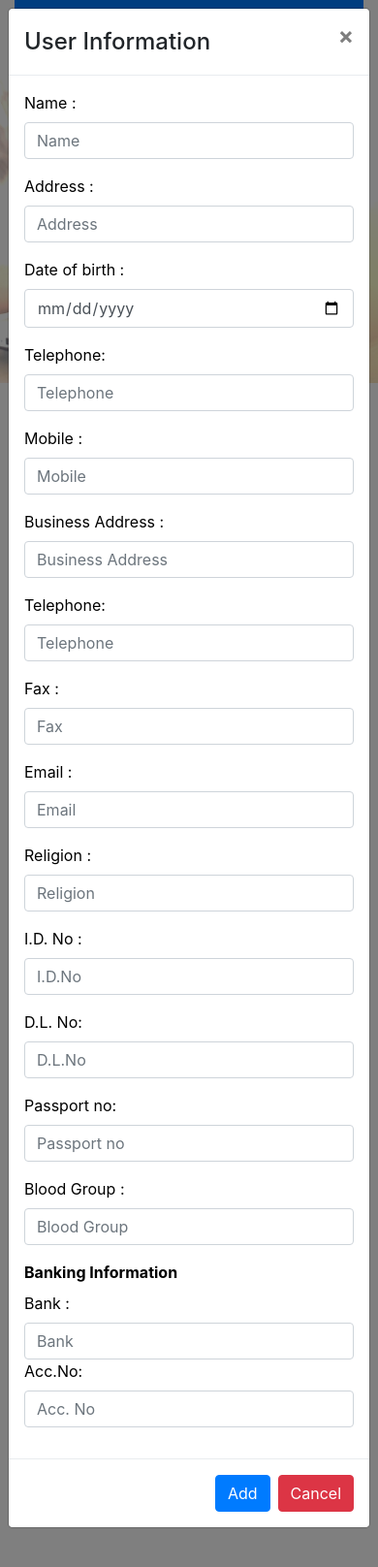
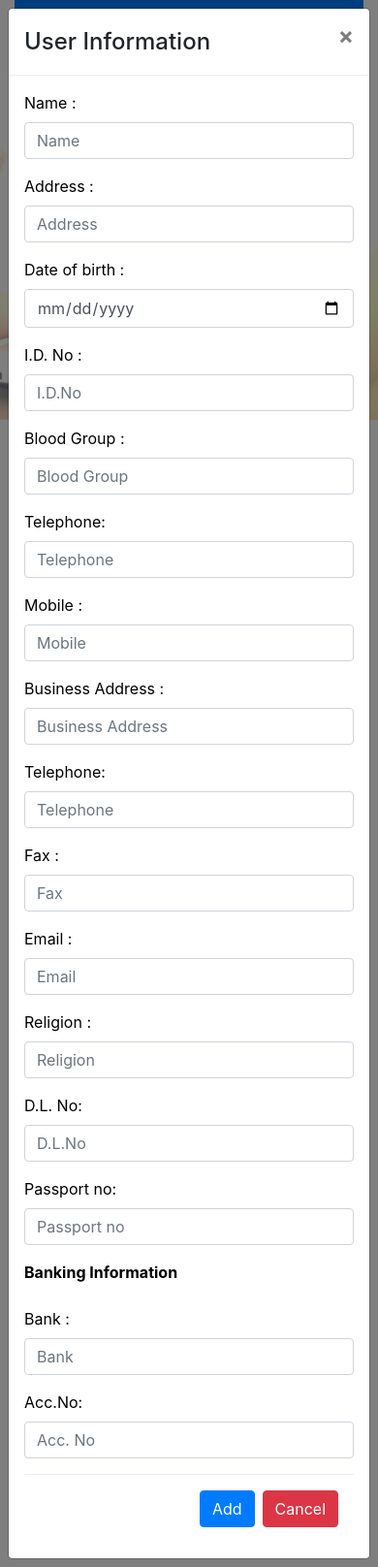
Before and after one commit to gayaniillankoon/ediary, a PHP site: page /profile.php in a window 390 px wide, after a click on "Add Details". Shown: the whole page at 97% size. Run offline with PHP 8.4, Linux system fonts and the light colour scheme; the visitor is signed in with stand-in values (Sample User, id 1); data that the repository does not hold is empty.

Commit message:
changes in nav bar

```diff
--- a/calculator.php
+++ b/calculator.php
@@ -59,7 +59,7 @@ session_start(); // start the session
                                                  background-repeat: no-repeat;
                                                  background-size: cover;">
 <div class="container-fluid">
-    <?php include_once 'includes/nav.php'?></div>
+    <?php $page='calculator'; include_once 'includes/nav.php'?></div>
 
 <div class="row"><div class="col-md-12"></div></div>
 <br><br><br>
--- a/contacts.php
+++ b/contacts.php
@@ -34,7 +34,7 @@ session_start(); // start the session
 
 
 <div class="container-fluid">
-    <?php include_once 'includes/nav.php'?>
+    <?php $page='contacts'; include_once 'includes/nav.php'?>
 <br/>
 
 <div class="row">
--- a/findlocation.php
+++ b/findlocation.php
@@ -47,7 +47,7 @@ session_start(); // start the session
                                                  background-repeat: no-repeat;
                                                  background-size: cover;">
 <div class="container-fluid">
-    <?php include_once 'includes/nav.php'?>
+    <?php $page='findlocation'; include_once 'includes/nav.php'?>
 
 <div class="row">
     <div class="col-md-2"></div>
--- a/home.php
+++ b/home.php
@@ -35,7 +35,7 @@ session_start(); // start the session
                                                  background-size: cover;">
 
 <div class="container-fluid">
-    <?php include_once 'includes/nav.php'?>
+    <?php $page='home'; include_once 'includes/nav.php'?>
 
 <div class="container-fluid">
 <div class="row">
--- a/includes/nav.php
+++ b/includes/nav.php
@@ -1,26 +1,26 @@
 <nav class="navbar navbar-expand-sm bg-primary navbar-dark">
     <ul class="navbar-nav">
-        <li class="nav-item ">
+        <li class="<?php if($page=='home'){echo 'active';}?>">
             <a class="nav-link" href="home.php">My Home</a>
         </li>
-        <li class="nav-item active">
+        <li class="<?php if($page=='note'){echo 'active';}?>">
             <a class="nav-link" href="note.php">My Daily Notes</a>
         </li>
-        <li class="nav-item">
+        <li class="<?php if($page=='contacts'){echo 'active';}?>">
             <a class="nav-link" href="contacts.php">My Contacts</a>
         </li>
-        <li class="nav-item">
+        <li class="<?php if($page=='calculator'){echo 'active';}?>">
             <a class="nav-link" href="calculator.php">Calculator</a>
         </li>
-        <li class="nav-item">
+        <li class="<?php if($page=='findlocation'){echo 'active';}?>">
             <a class="nav-link" href="findlocation.php">My Location</a>
         </li>
-        <li class="nav-item">
+        <li class="<?php if($page=='profile'){echo 'active';}?>">
             <a class="navbar-brand" href="profile.php">
                 <img src="includes/images/avatar.png" alt="Logo" style="width:40px;">
             </a>
         </li>
-        <li class="nav-item">
+        <li class="<?php if($page=='logout'){echo 'active';}?>">
             <a class="nav-link" href="logout.php">Logout</a>
         </li>
     </ul>
--- a/note.php
+++ b/note.php
@@ -115,7 +115,7 @@ session_start(); // start the session
                                                  background-size: cover;">
 
 <div class="container-fluid">
-<?php include_once 'includes/nav.php'?>
+<?php $page='note'; include_once 'includes/nav.php'?>
 </div>
 <br/>
 
--- a/profile.php
+++ b/profile.php
@@ -34,13 +34,19 @@ session_start(); // start the session
 
 
 <div class="container-fluid">
-    <?php include_once 'includes/nav.php'?>
+    <?php $page='profile'; include_once 'includes/nav.php'?>
 <br/>
 
 <div class="row">
 <div class="col-sm-12">
   <button type="button" class="btn btn-success" data-toggle="modal" data-target="#nwdetails">
   Add Details
+  </button>
+  <button type="button" class="btn btn-info" data-toggle="modal" data-target="#nwdetails">
+  Edit Details
+  </button>
+   <button type="button" class="btn btn-danger" data-toggle="modal" data-target="#nwdetails">
+  Delete Details
   </button>
 
 
@@ -59,70 +65,137 @@ session_start(); // start the session
       <div class="modal-body">
        <form action="addprofile.php" method="post">
 
+      <div class="row">
+      <div class="col-md-12">
         <div class="form-group">
             <label for="name" style="color: black">Name :</label>
             <input type="text" class="form-control" id="name" placeholder="Name" name="name">
         </div>
+      </div>
+      </div>
+
+      <div class="row">
+      <div class="col-md-12">
         <div class="form-group">
             <label for="address" style="color: black">Address :</label>
             <input type="text" class="form-control" id="address" placeholder="Address" name="address">
         </div>
+      </div>
+      </div>
+
+      <div class="row">
+      <div class="col-md-4">
        <div class="form-group">
             <label for="birth" style="color: black">Date of birth :</label>
             <input type="date" class="form-control" id="birth" placeholder="Date of birth" name="birth">
        </div>
+      </div>
+      <div class="col-md-4">
+       <div class="form-group">
+            <label for="IDP" style="color: black">I.D. No :</label>
+            <input type="text" class="form-control" id="ID" placeholder="I.D.No" name="IDP">
+        </div>
+      </div>
+      <div class="col-md-4">
+       <div class="form-group">
+            <label for="blood" style="color: black">Blood Group :</label>
+            <input type="text" class="form-control" id="blood" placeholder="Blood Group" name="blood">
+        </div>
+      </div>
+      </div>
+
+
+      <div class="row">
+      <div class="col-md-6">
        <div class="form-group">
             <label for="tel" style="color: black">Telephone:</label>
             <input type="text" class="form-control" id="tel" placeholder="Telephone" name="tel">
         </div>
+      </div>
+      <div class="col-md-6">
         <div class="form-group">
             <label for="mobile" style="color: black">Mobile :</label>
             <input type="text" class="form-control" id="mobile" placeholder="Mobile" name="mobile">
         </div>
+      </div>
+      </div>
+
+      <div class="row">
+      <div class="col-md-12">
       <div class="form-group">
             <label for="businessaddress" style="color: black">Business Address :</label>
             <input type="text" class="form-control" id="businessaddress" placeholder="Business Address" name="businessaddress">
         </div>
+      </div>
+      </div>
+
+      <div class="row">
+      <div class="col-md-4">
        <div class="form-group">
             <label for="telb" style="color: black">Telephone:</label>
             <input type="text" class="form-control" id="telb" placeholder="Telephone" name="telb">
         </div>
+      </div>
+      <div class="col-md-4">
        <div class="form-group">
             <label for="fax" style="color: black">Fax :</label>
             <input type="text" class="form-control" id="fax" placeholder="Fax" name="fax">
         </div>
+      </div>
+      <div class="col-md-4">
         <div class="form-group">
             <label for="emailb" style="color: black">Email :</label>
             <input type="email" class="form-control" id="emailb" placeholder="Email" name="emailb">
         </div>
+      </div>
+      </div>
+
+
+      <div class="row">
+      <div class="col-md-4">
        <div class="form-group">
             <label for="religion" style="color: black">Religion :</label>
             <input type="text" class="form-control" id="religion" placeholder="Religion" name="religion">
         </div>
-        <div class="form-group">
-            <label for="IDP" style="color: black">I.D. No :</label>
-            <input type="text" class="form-control" id="ID" placeholder="I.D.No" name="IDP">
       </div>
+      <div class="col-md-4">
        <div class="form-group">
             <label for="dl" style="color: black">D.L. No:</label>
             <input type="text" class="form-control" id="dl" placeholder="D.L.No" name="dl">
         </div>
+      </div>
+      <div class="col-md-4">
        <div class="form-group">
             <label for="passport" style="color: black">Passport no:</label>
             <input type="text" class="form-control" id="passport" placeholder="Passport no" name="passport">
         </div>
-        <div class="form-group">
-            <label for="blood" style="color: black">Blood Group :</label>
-            <input type="text" class="form-control" id="blood" placeholder="Blood Group" name="blood">
       </div>
+      </div>
+
+
+      <div class="row">
+      <div class="col-md-12">
        <div class="form-group">
             <label  style="color: black"><b>Banking Information</b></label><br>
+        </div>
+       </div>
+      </div>
+      <div class="row">
+      <div class="col-md-6">
+       <div class="form-group">
             <label for="bank" style="color: black">Bank :</label>
             <input type="text" class="form-control" id="bank" placeholder="Bank" name="bank">
+       </div>
+      </div>
+      <div class="col-md-6">
+       <div class="form-group">
             <label for="acc" style="color: black">Acc.No:</label>
             <input type="text" class="form-control" id="acc" placeholder="Acc. No" name="acc">
        </div>
       </div>
+      </div>
+
+
 
       <!-- Modal footer -->
       <div class="modal-footer">
@@ -130,6 +203,8 @@ session_start(); // start the session
         <button type="button" class="btn btn-danger" data-dismiss="modal">Cancel</button>
       </div>
 
+    </div>
+  </div>
 </div>
 </div>
 </div>
```
Also changed, not shown: addprofile.php (+17 -3 lines). Lines whose indentation alone changed are shown as unchanged.
